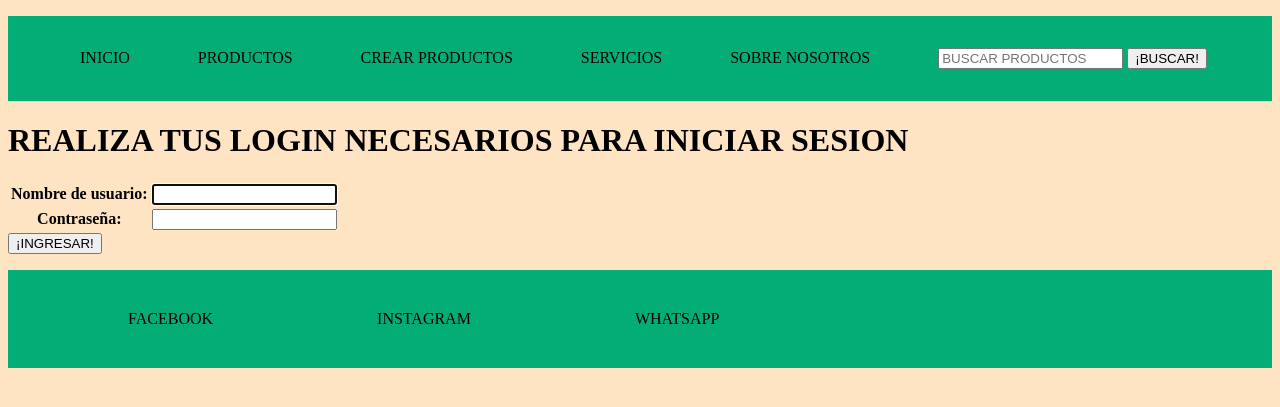
After one commit to FacuCaceres/EcomerceHeredada, a Django app: page /login/ in a window 1280 px wide. The commit adds this page. Shown: the top 407 px of the page. Run offline with Django 4.2, Linux system fonts and the light colour scheme; parts of the project's set-up code (start-up, migrations or seed data) failed here and were passed over.

Commit message:
'creacion_de_formulario'

```diff
--- a/EcommerceHeredada/settings.py
+++ b/EcommerceHeredada/settings.py
@@ -42,6 +42,7 @@ INSTALLED_APPS = [
     'inicio',
     'productos',
     'crearproductos',
+    'login',
 ]
 
 MIDDLEWARE = [
--- a/EcommerceHeredada/urls.py
+++ b/EcommerceHeredada/urls.py
@@ -22,4 +22,5 @@ urlpatterns = [
     path('productos/', include('productos.urls')),
     path('crearproductos/', include('crearproductos.urls')),
     path('', include('inicio.urls')),
+    path('login/', include('login.urls')),
 ]
--- a/inicio/templates/inicio/inicio.html
+++ b/inicio/templates/inicio/inicio.html
@@ -7,5 +7,8 @@
 <h1>
     HOLA SOY EL INICIO
 </h1>
+<h2>
+    {{message}}
+</h2>
 
 {% endblock %}
--- a/inicio/views.py
+++ b/inicio/views.py
@@ -2,4 +2,6 @@ from django.shortcuts import render
 
 # Create your views here.
 def inicio (request):
+    print(request.user)
+    print(request.user.is_authenticated)
     return render(request,'inicio/inicio.html')
--- /dev/null
+++ b/login/templates/login/login.html
@@ -0,0 +1,20 @@
+{% extends 'inicio/base.html' %}
+
+{% block title %} LOGIN {% endblock %}
+
+{% block content %}
+
+    <h1>
+        REALIZA TUS LOGIN NECESARIOS PARA INICIAR SESION
+    </h1>
+    <h3>{{error}}</h3>
+    <form action="" method="POST">
+        {% csrf_token %}
+        <table>
+            {{forms.as_table}}
+        </table>
+        <input type="submit" value="¡INGRESAR!">
+    </form>
+
+
+{% endblock %}
--- /dev/null
+++ b/login/urls.py
@@ -0,0 +1,9 @@
+from django.conf.urls.static import static
+from django.urls import path
+from . import views
+
+urlpatterns = [
+
+    path('', views.login_user, name = 'login'),
+
+]
--- a/login/views.py
+++ b/login/views.py
@@ -1,3 +1,59 @@
+from multiprocessing import context
 from django.shortcuts import render
 
-# Create your views here.
+#Importamos un modelos de formulario para validar correos y demas utlilidades.
+from django.contrib.auth.forms import AuthenticationForm
+
+# Importamos una funcion que verfica que el usuario y contraseña que vienen por POST son iguales a los de las DB.
+from django.contrib.auth import authenticate,login  #LOGIN simplemente me logea
+
+
+
+def login_user(request):
+    # Si el metodo es POST
+    if request.method == 'POST':
+        # Creame una variable 'form' con los datos que viene por POST
+        form = AuthenticationForm(request, data = request.POST)
+
+        # Y si el formulario es valido.
+        if form.is_valid():
+            # Creame 2 variable de USERNAME Y PASSWORD con los datos limpios que vienen por POST
+            username = form.cleaned_data['username']
+            password = form.cleaned_data['password']
+
+            # AUTHENTICATE me devuelve el usuario si existe en la BD sino me devuelve NONE
+            user = authenticate(username=username, password=password)
+
+            # Si el usuario es distinto de None es decir si me devuelve un usuario es porque hay uno en BD
+            if user is not None:
+
+                # Logeame ese USUARIO
+                login(request,user)
+
+                context = {'message':f'BIENVENIDO {username}!!! :D :D :D'}
+                return render(request,'inicio/inicio.html',context=context)
+            else:
+                context = {'error':'No existen usuarios con esas credenciales'}
+                form = AuthenticationForm()
+                return render (request,'login/login.html',context=context)
+        else:
+            # Y si no es no es valido Guardamos los errores en una variable de nombre errores
+            errors = form.errors
+
+            # Creamos nuevamente un objeto formulario con AuthenticationForm()
+            form = AuthenticationForm()
+
+            # Pasamos este formulario limpio y los errores en un contexto
+            context = {'error':errors,'forms':form}
+
+            # Y por ultimo renderizamos todo en el LOGIN.html
+            return render (request,'login/login.html',context=context)
+
+
+    else:
+        # Sino si el metodo es GET creame un formulario de AUTENTICACION
+        form = AuthenticationForm()
+        context = {'forms': form }
+
+        # Luego renderizame ese formulario en un contexto al LOGIN.html
+        return render (request,'login/login.html',context=context)
```
Also changed, not shown: db.sqlite3.
